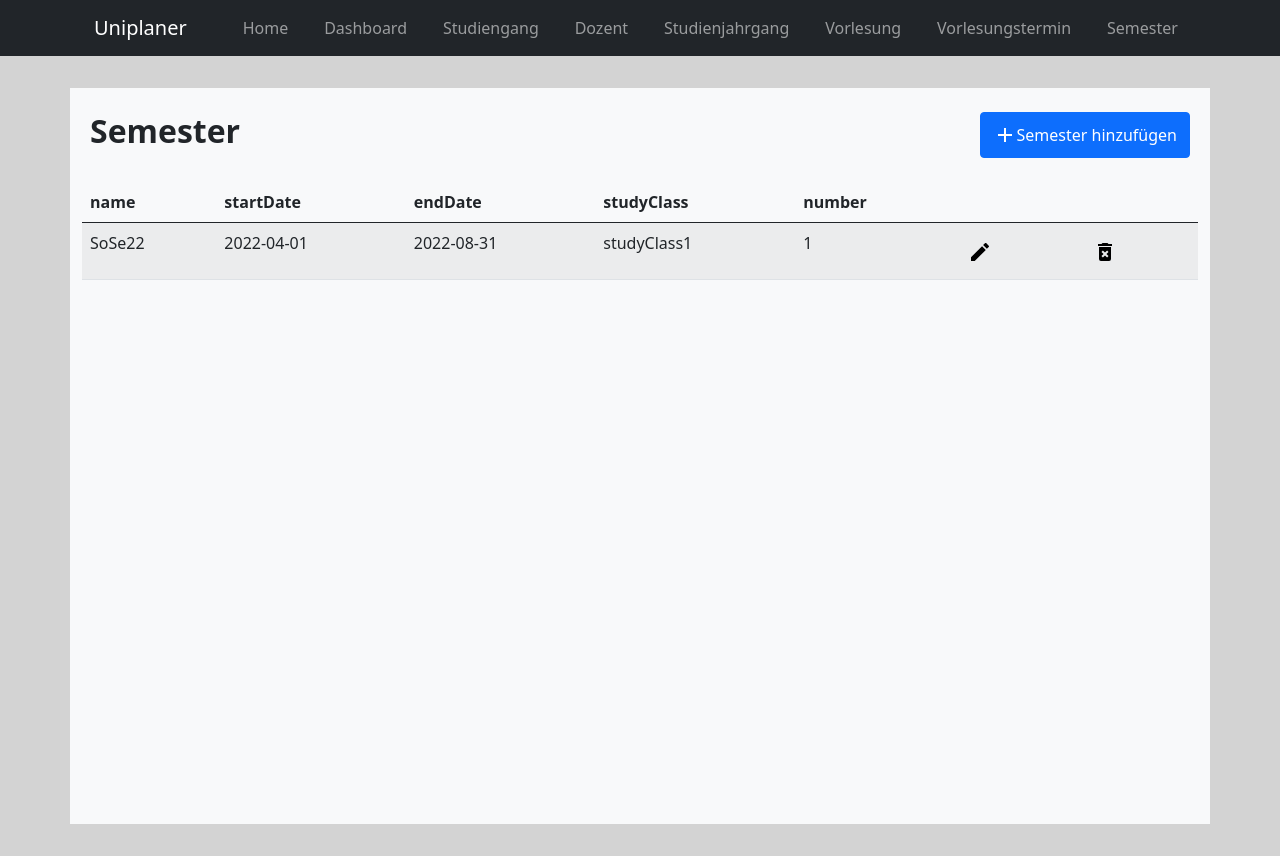
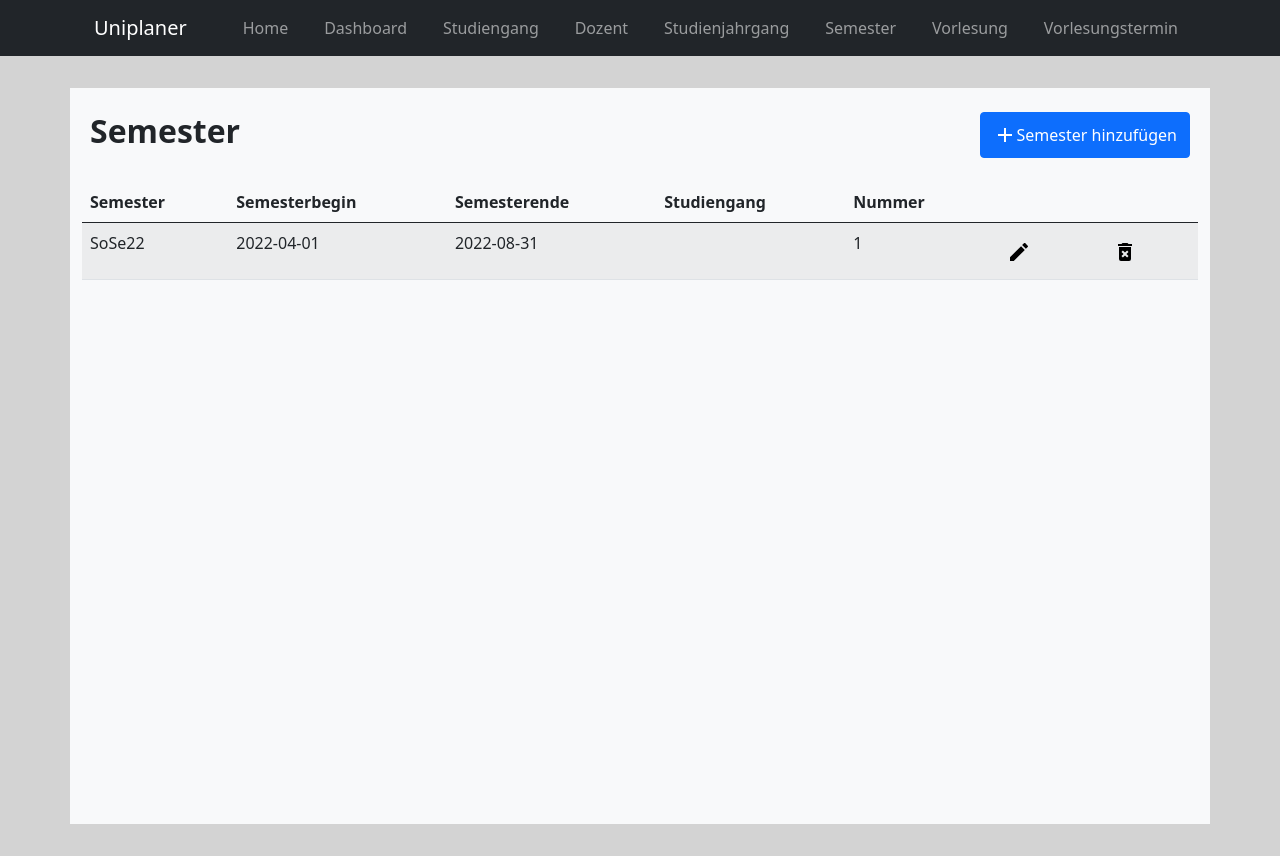
Before and after one commit to Koril94/vorlesungsplanung, a Vue app: page /semester in a window 1280 px wide. Built offline with nearby package versions, Linux system fonts and the light colour scheme.

Commit message:
add column lables

```diff
--- a/src/App.vue
+++ b/src/App.vue
@@ -34,14 +34,14 @@ import { store } from "./store";
                 <RouterLink class="nav-link" to="/studyClass"
                   >Studienjahrgang</RouterLink
                 >
+                <RouterLink class="nav-link" to="/semester"
+                  >Semester</RouterLink
+                >
                 <RouterLink class="nav-link" to="/lecture"
                   >Vorlesung</RouterLink
                 >
                 <RouterLink class="nav-link" to="/lectureDate"
                   >Vorlesungstermin</RouterLink
-                >
-                <RouterLink class="nav-link" to="/semester"
-                  >Semester</RouterLink
                 >
                 <!-- <RouterLink to="/about">About</RouterLink> -->
               </div>
--- a/src/components/DataTable.vue
+++ b/src/components/DataTable.vue
@@ -4,7 +4,7 @@
       <thead>
         <tr>
           <th v-for="key in columns" :key="key">
-            {{ key }}
+            {{ key[1] }}
             <span> </span>
           </th>
           <th></th>
@@ -14,7 +14,7 @@
       <tbody>
         <tr v-for="entry in data" :key="entry">
           <td v-for="key in columns" :key="key">
-            {{ entry[key] }}
+            {{ entry[key[0]]}}
           </td>
           <td>
             <button
--- a/src/views/LectureDateView.vue
+++ b/src/views/LectureDateView.vue
@@ -40,12 +40,12 @@ export default {
       lectureDateId: "",
       data: store.lectureDates,
       columns: [
-        "name",
-        "startDate",
-        "endDate",
-        "lecturer",
-        "lecture",
-        "semester",
+        ["name", "Termin"],
+        ["startDate", "Startzeit"],
+        ["endDate", "Endzeit"],
+        ["lecturer", "Dozent"],
+        ["lecture", "Vorlesung"],
+        ["semester", "Semester"],
       ],
     };
   },
--- a/src/views/LectureView.vue
+++ b/src/views/LectureView.vue
@@ -32,11 +32,26 @@ import LectureCreation from "../components/LectureCreation.vue";
 export default {
   setup() {},
   data() {
+    // let lectures = {};
+
+    // for (const lectureId in store.lectures) {
+    //   const lecture = store.lectures[lectureId];
+    //   console.log(lecture);
+    //   lectures[lectureId] = lecture;
+    //    lectures[lectureId].studyProgramName = store.studyPrograms[lecture.studyProgram].name;
+    //   console.log(lectures);
+    // }
+
     return {
       store,
       lectureId: "",
       data: store.lectures,
-      columns: ["lectureName", "moduleName", "Duration", "studyProgram"],
+      columns: [
+        ["lectureName", "Vorlesung"],
+        ["moduleName", "Modul"],
+        ["Duration", "Dauer"],
+        ["studyProgramName", "Studienjahrgang"],
+      ],
     };
   },
   components: {
--- a/src/views/LecturerView.vue
+++ b/src/views/LecturerView.vue
@@ -36,7 +36,12 @@ export default {
       store: store,
       lecturerId: "",
       data: store.lecturers,
-      columns: ["firstName", "lastName", "email", "studyProgram"],
+      columns: [
+        ["firstName", "Vorname"],
+        ["lastName", "Nachname"],
+        ["email", "Email"],
+        ["studyProgram", "Studiengang"],
+      ],
     };
   },
   components: {
--- a/src/views/SemesterView.vue
+++ b/src/views/SemesterView.vue
@@ -43,11 +43,26 @@ export default {
     },
   },
   data() {
+    // let semesters = {};
+
+    // for (const semesterId in store.semesters) {
+    //   const semester = store.semesters[semesterId];
+    //   semesters[semesterId] = semester;
+    //   semesters[semesterId].studyClassName =
+    //     store.studyClasses[semester.studyClass].name;
+    // }
+
     return {
       semesterId: "",
       store: store,
       data: store.semesters,
-      columns: ["name", "startDate", "endDate", "studyClass", "number"],
+      columns: [
+        ["name", "Semester"],
+        ["startDate", "Semesterbegin"],
+        ["endDate", "Semesterende"],
+        ["studyClassName", "Studiengang"],
+        ["number", "Nummer"],
+      ],
     };
   },
 };
--- a/src/views/StudyProgramView.vue
+++ b/src/views/StudyProgramView.vue
@@ -38,7 +38,7 @@ export default {
       studyProgramId: "",
       store,
       data: store.studyPrograms,
-      columns: ["name", "shortName"],
+      columns: [["name", "Studiengang"], ["shortName","Abkürzung"]],
     };
   },
   components: {
```
